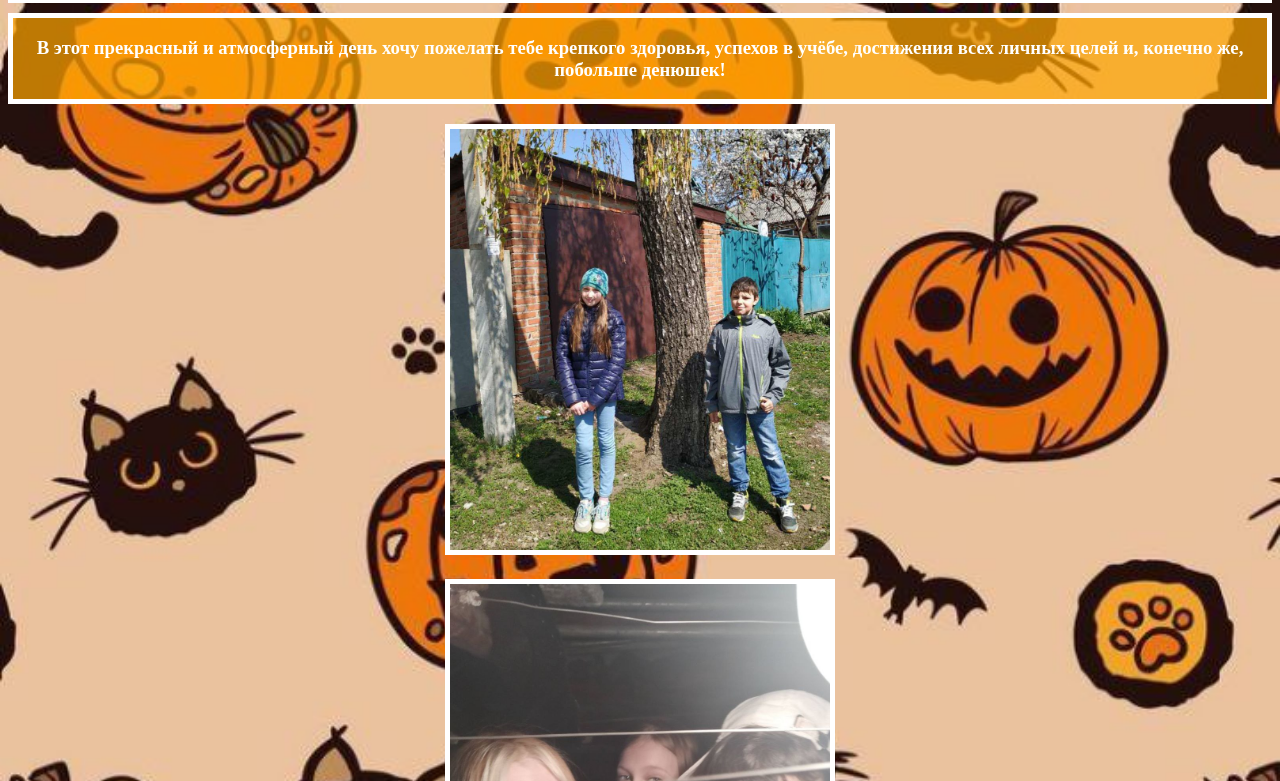
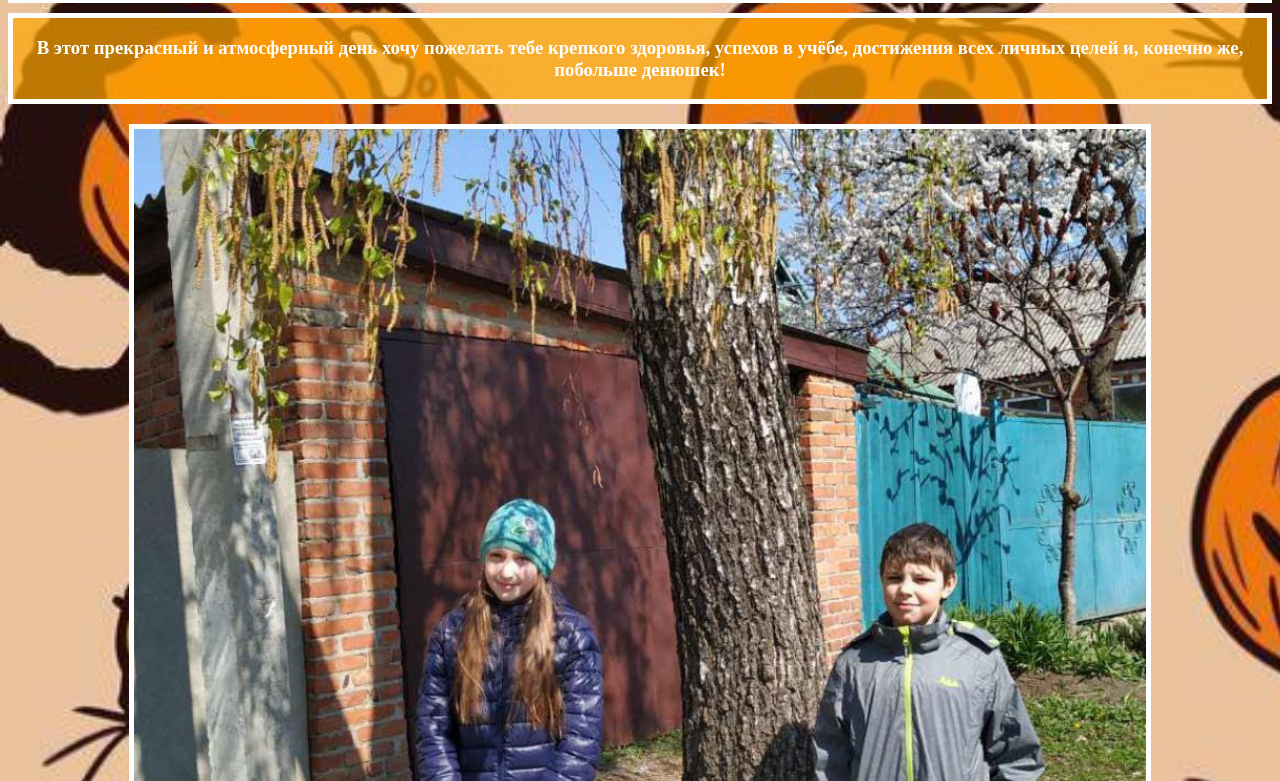
Before and after one commit to Mez1cs/gift_a, a plain HTML site: page index.html in a window 1280 px wide. Shown: the part 95-876 px from the top of the page. Drawn offline with Linux system fonts and the light colour scheme.

Commit message:
style.css

```diff
--- a/style.css
+++ b/style.css
@@ -2,7 +2,7 @@ body
 {
     background-image:url('wallpaper.jpg');
     background-repeat:no-repeat;
-    background-size:100%;
+    background-size:140%;
     text-align: center;
     color:white;
 }
@@ -24,11 +24,12 @@ section
 img
 {
     border:5px solid white;
-    width: 30%;
+    width: 80%;
     height: auto;
 }
 
 div
 {
     margin-bottom:20px;
+
 }
```
